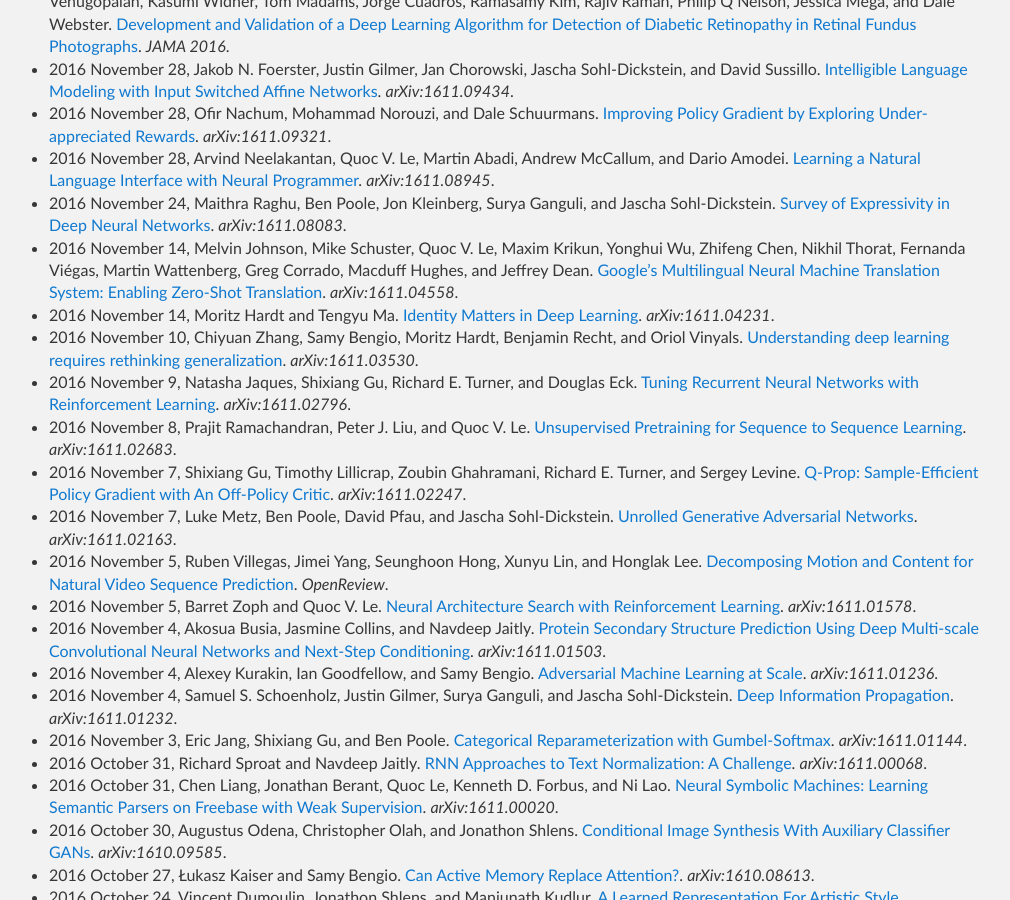
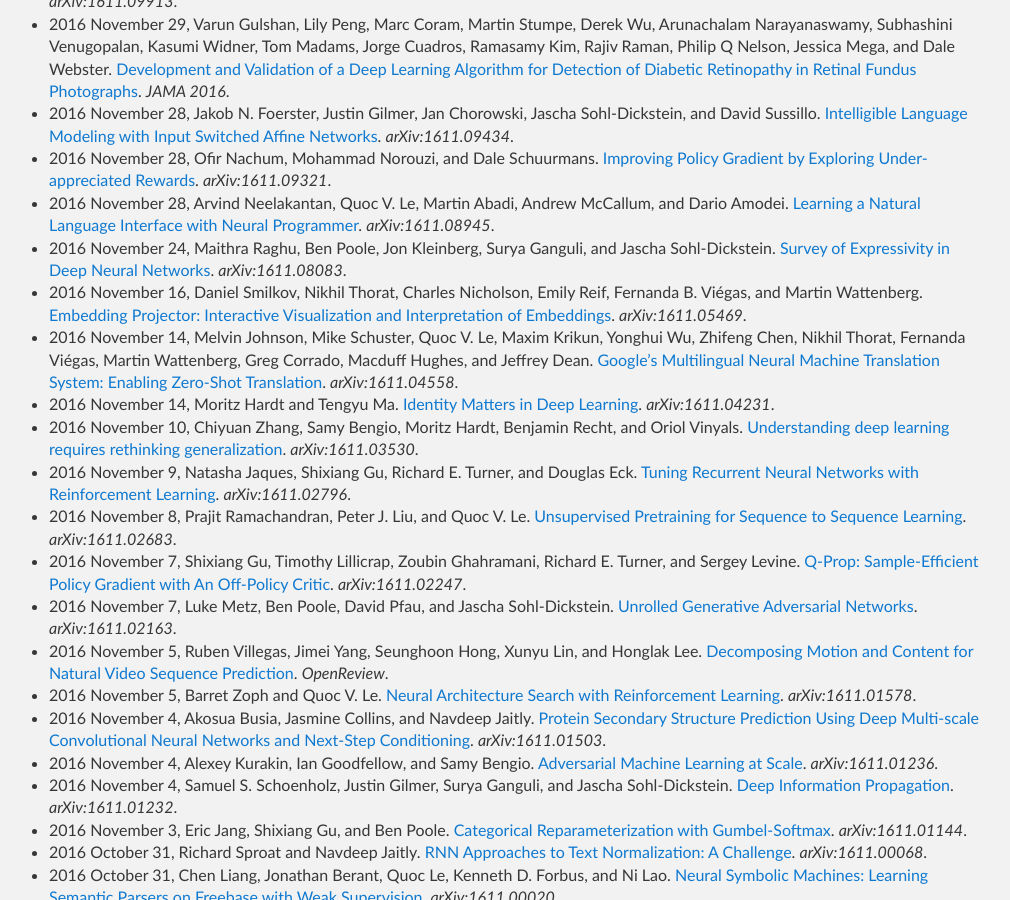
Before and after one commit to Tonywuhk/realai.org, a Jekyll site: the page built from labs/google-brain-publications.md, in a window 1280 px wide and 900 px high, scrolled down 3665 px. Shown: the whole window, without its empty margins (131-1141 px from the left). Built offline with Jekyll 4.4.1, drawn with Linux system fonts in a browser that asks for light colours; our own code applies the rules of GitHub Pages for plain Markdown files; comment, search, counter and statistics services are not loaded; the repository's description, which GitHub fills in, is left out; some of the changed text lies outside the part shown.

Commit message:
Create google-brain-publications.md

```diff
--- a/labs/google-brain-publications.md
+++ b/labs/google-brain-publications.md
@@ -7,6 +7,7 @@
 
 ## 2017
 
+* 2017 June 12, Daniel Smilkov, Nikhil Thorat, Been Kim, Fernanda Viégas, and Martin Wattenberg. [SmoothGrad: removing noise by adding noise](https://arxiv.org/abs/1706.03825). *arXiv:1706.03825*. [site](https://tensorflow.github.io/saliency/). [code](https://github.com/tensorflow/saliency).
 * 2017 June 12, Ashish Vaswani, Noam Shazeer, Niki Parmar, Jakob Uszkoreit, Llion Jones, Aidan N. Gomez, Lukasz Kaiser, and Illia Polosukhin. [Attention Is All You Need](https://arxiv.org/abs/1706.03762). *arXiv:1706.03762*.
 * 2017 June 10, Olivier Bousquet, Sylvain Gelly, Karol Kurach, Olivier Teytaud, and Damien Vincent. [Critical Hyper-Parameters: No Random, No Cry](https://arxiv.org/abs/1706.03200). *arXiv:1706.03200*.
 * 2017 June 10, Olivier Bousquet, Sylvain Gelly, Karol Kurach, Marc Schoenauer, Michele Sebag, Olivier Teytaud, and Damien Vincent. [Toward Optimal Run Racing: Application to Deep Learning Calibration](https://arxiv.org/abs/1706.03199). *arXiv:1706.03199*.
@@ -88,6 +89,7 @@
 * 2016 November 28, Ofir Nachum, Mohammad Norouzi, and Dale Schuurmans. [Improving Policy Gradient by Exploring Under-appreciated Rewards](https://arxiv.org/abs/1611.09321). *arXiv:1611.09321*.
 * 2016 November 28, Arvind Neelakantan, Quoc V. Le, Martin Abadi, Andrew McCallum, and Dario Amodei. [Learning a Natural Language Interface with Neural Programmer](https://arxiv.org/abs/1611.08945). *arXiv:1611.08945*.
 * 2016 November 24, Maithra Raghu, Ben Poole, Jon Kleinberg, Surya Ganguli, and Jascha Sohl-Dickstein. [Survey of Expressivity in Deep Neural Networks](https://arxiv.org/abs/1611.08083). *arXiv:1611.08083*.
+* 2016 November 16, Daniel Smilkov, Nikhil Thorat, Charles Nicholson, Emily Reif, Fernanda B. Viégas, and Martin Wattenberg. [Embedding Projector: Interactive Visualization and Interpretation of Embeddings](https://arxiv.org/abs/1611.05469). *arXiv:1611.05469*.
 * 2016 November 14, Melvin Johnson, Mike Schuster, Quoc V. Le, Maxim Krikun, Yonghui Wu, Zhifeng Chen, Nikhil Thorat, Fernanda Viégas, Martin Wattenberg, Greg Corrado, Macduff Hughes, and Jeffrey Dean. [Google's Multilingual Neural Machine Translation System: Enabling Zero-Shot Translation](https://arxiv.org/abs/1611.04558). *arXiv:1611.04558*.
 * 2016 November 14, Moritz Hardt and Tengyu Ma. [Identity Matters in Deep Learning](https://arxiv.org/abs/1611.04231). *arXiv:1611.04231*.
 * 2016 November 10, Chiyuan Zhang, Samy Bengio, Moritz Hardt, Benjamin Recht, and Oriol Vinyals. [Understanding deep learning requires rethinking generalization](https://arxiv.org/abs/1611.03530). *arXiv:1611.03530*.
```
